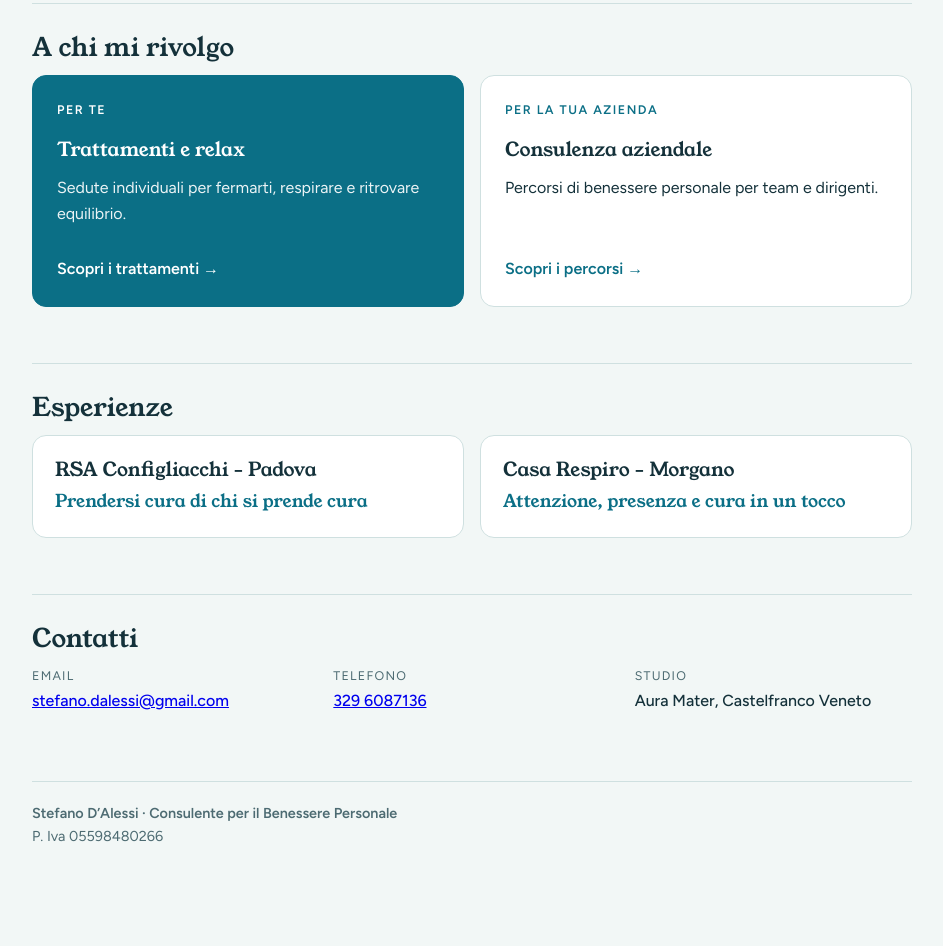
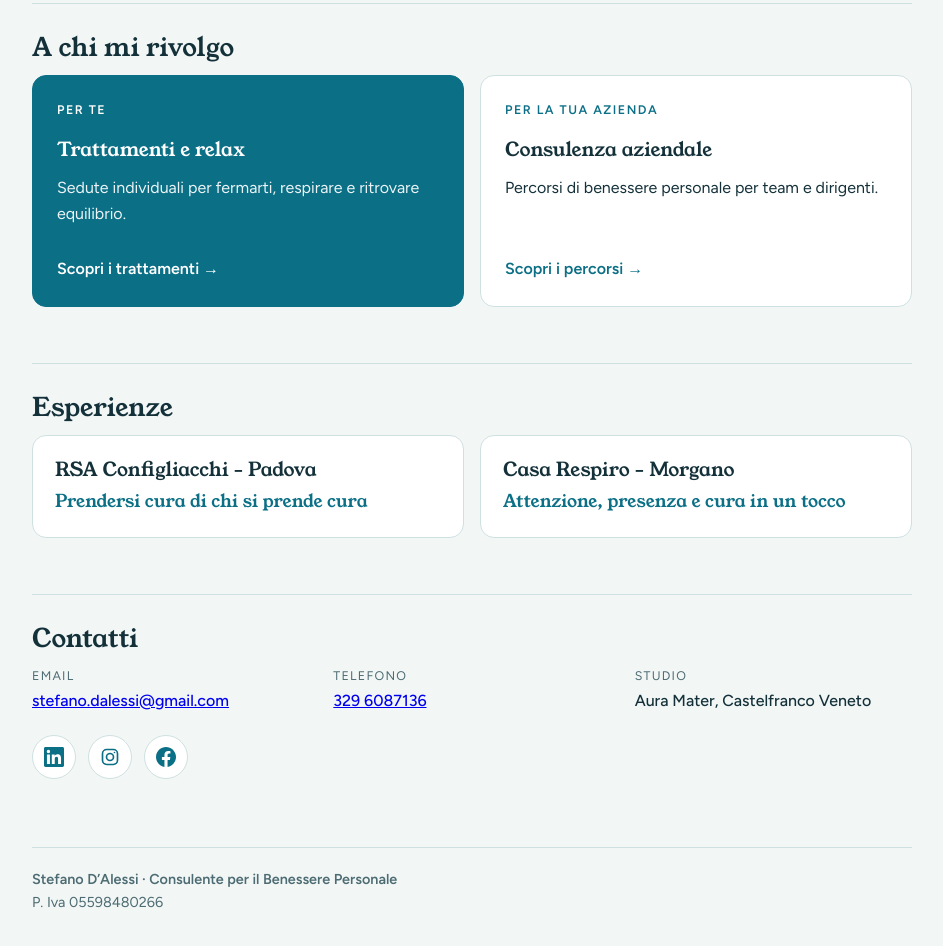
Before and after one commit to zeno-dev-lab/mysite, a plain HTML site: page index.html in a window 1280 px wide. Shown: the part 770-1716 px from the top of the page, without its empty margins (168-1111 px from the left). Before the commit the page ends 1666 px from the top, so only its background shows below. Drawn offline with Linux system fonts and the light colour scheme.

Commit message:
add social link

```diff
--- a/index.html
+++ b/index.html
@@ -68,6 +68,10 @@ section.block{padding-block:28px;border-top:1px solid var(--line);margin-top:28p
 .credo{margin-top:22px;padding-top:18px;border-top:1px solid var(--line)}
 .credo .lead{font-family:var(--display);font-size:clamp(1.3rem,3.6vw,1.7rem);line-height:1.3;margin:0 0 6px;max-width:30ch;text-wrap:balance}
 .credo .sub{color:var(--muted);margin:0}
+.social{display:flex;gap:12px;margin:22px 0 0;padding:0;list-style:none}
+.social a{display:grid;place-items:center;width:44px;height:44px;border-radius:50%;border:1px solid var(--line);background:var(--surface);color:var(--accent)}
+.social a:hover{border-color:var(--accent)}
+.social svg{width:20px;height:20px}
 .tagline{font-family:var(--display);font-size:1.1rem;color:var(--accent);margin:0}
 .btn{display:inline-block;padding:10px 18px;border-radius:10px;background:var(--accent);color:var(--accent-fg);font-weight:600;text-decoration:none;border:0;font:inherit;font-weight:600;cursor:pointer}
 .back{display:inline-block;margin-top:28px;color:var(--accent);font-weight:600;text-decoration:none}
@@ -154,6 +158,14 @@ footer{margin-top:40px;padding-top:20px;border-top:1px solid var(--line);color:v
           <div><dt>Telefono</dt><dd><a href="tel:329 6087136">329 6087136</a></dd></div>
           <div><dt>Studio</dt><dd>Aura Mater, Castelfranco Veneto</dd></div>
         </dl>
+        <ul class="social" aria-label="Social">
+          <li><a href="https://www.linkedin.com/in/stefano-d-alessi-83431010/" target="_blank" rel="noopener noreferrer" aria-label="LinkedIn" title="LinkedIn">
+            <svg viewBox="0 0 24 24" fill="currentColor" aria-hidden="true"><path d="M20.447 20.452h-3.554v-5.569c0-1.328-.027-3.037-1.852-3.037-1.853 0-2.136 1.445-2.136 2.939v5.667H9.351V9h3.414v1.561h.046c.477-.9 1.637-1.85 3.37-1.85 3.601 0 4.267 2.37 4.267 5.455v6.286zM5.337 7.433a2.062 2.062 0 01-2.063-2.065 2.064 2.064 0 112.063 2.065zm1.782 13.019H3.555V9h3.564v11.452zM22.225 0H1.771C.792 0 0 .774 0 1.729v20.542C0 23.227.792 24 1.771 24h20.451C23.2 24 24 23.227 24 22.271V1.729C24 .774 23.2 0 22.222 0h.003z"/></svg></a></li>
+          <li><a href="https://www.instagram.com/stefano.dalessi/" target="_blank" rel="noopener noreferrer" aria-label="Instagram" title="Instagram">
+            <svg viewBox="0 0 24 24" fill="none" stroke="currentColor" stroke-width="2" aria-hidden="true"><rect x="3" y="3" width="18" height="18" rx="5"/><circle cx="12" cy="12" r="4.2"/><circle cx="17.4" cy="6.6" r="1" fill="currentColor" stroke="none"/></svg></a></li>
+          <li><a href="https://www.facebook.com/profile.php?id=61582030263821" target="_blank" rel="noopener noreferrer" aria-label="Facebook" title="Facebook">
+            <svg viewBox="0 0 24 24" fill="currentColor" aria-hidden="true"><path d="M24 12.073c0-6.627-5.373-12-12-12s-12 5.373-12 12c0 5.99 4.388 10.954 10.125 11.854v-8.385H7.078v-3.47h3.047V9.43c0-3.007 1.792-4.669 4.533-4.669 1.312 0 2.686.235 2.686.235v2.953H15.83c-1.491 0-1.956.925-1.956 1.874v2.25h3.328l-.532 3.47h-2.796v8.385C19.612 23.027 24 18.062 24 12.073z"/></svg></a></li>
+        </ul>
       </section>
     </div>
 
@@ -270,6 +282,10 @@ footer{margin-top:40px;padding-top:20px;border-top:1px solid var(--line);color:v
   <footer>
       <b style="color:var(--ink)">Stefano D’Alessi · Consulente per il Benessere Personale</b><br>
       <span>P. Iva 05598480266</span>
+<!--
+      <a href="https://www.iubenda.com/privacy-policy/37815869" class="iubenda-white iubenda-noiframe iubenda-embed" title="Privacy Policy ">Privacy Policy</a><script type="text/javascript">(function (w,d) {var loader = function () {var s = d.createElement("script"), tag = d.getElementsByTagName("script")[0]; s.src="https://cdn.iubenda.com/iubenda.js"; tag.parentNode.insertBefore(s,tag);}; if(w.addEventListener){w.addEventListener("load", loader, false);}else if(w.attachEvent){w.attachEvent("onload", loader);}else{w.onload = loader;}})(window, document);</script>
+      <a href="https://www.iubenda.com/privacy-policy/37815869/cookie-policy" class="iubenda-white iubenda-noiframe iubenda-embed" title="Cookie Policy ">Cookie Policy</a><script type="text/javascript">(function (w,d) {var loader = function () {var s = d.createElement("script"), tag = d.getElementsByTagName("script")[0]; s.src="https://cdn.iubenda.com/iubenda.js"; tag.parentNode.insertBefore(s,tag);}; if(w.addEventListener){w.addEventListener("load", loader, false);}else if(w.attachEvent){w.attachEvent("onload", loader);}else{w.onload = loader;}})(window, document);</script>
+  -->
   </footer>
 </div>
 
```
